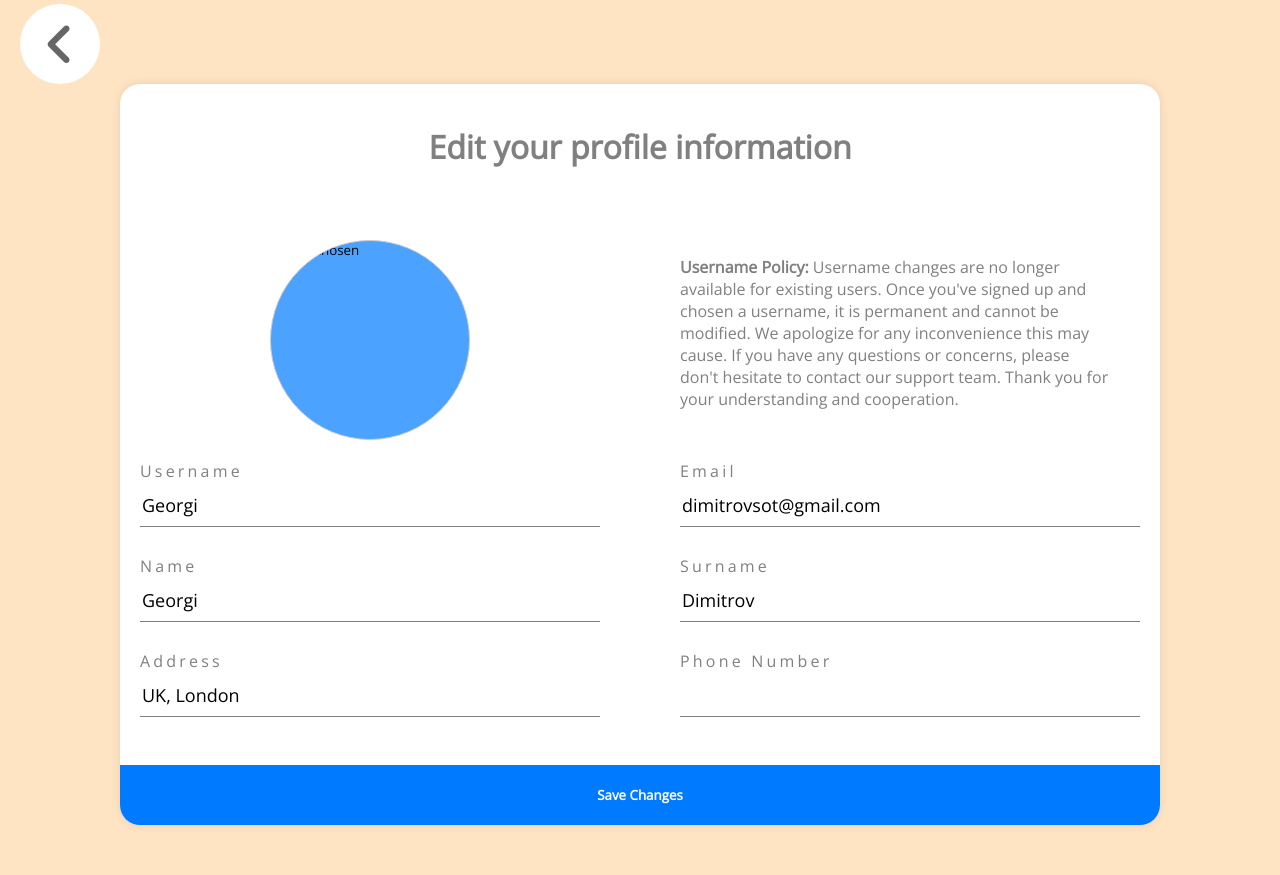
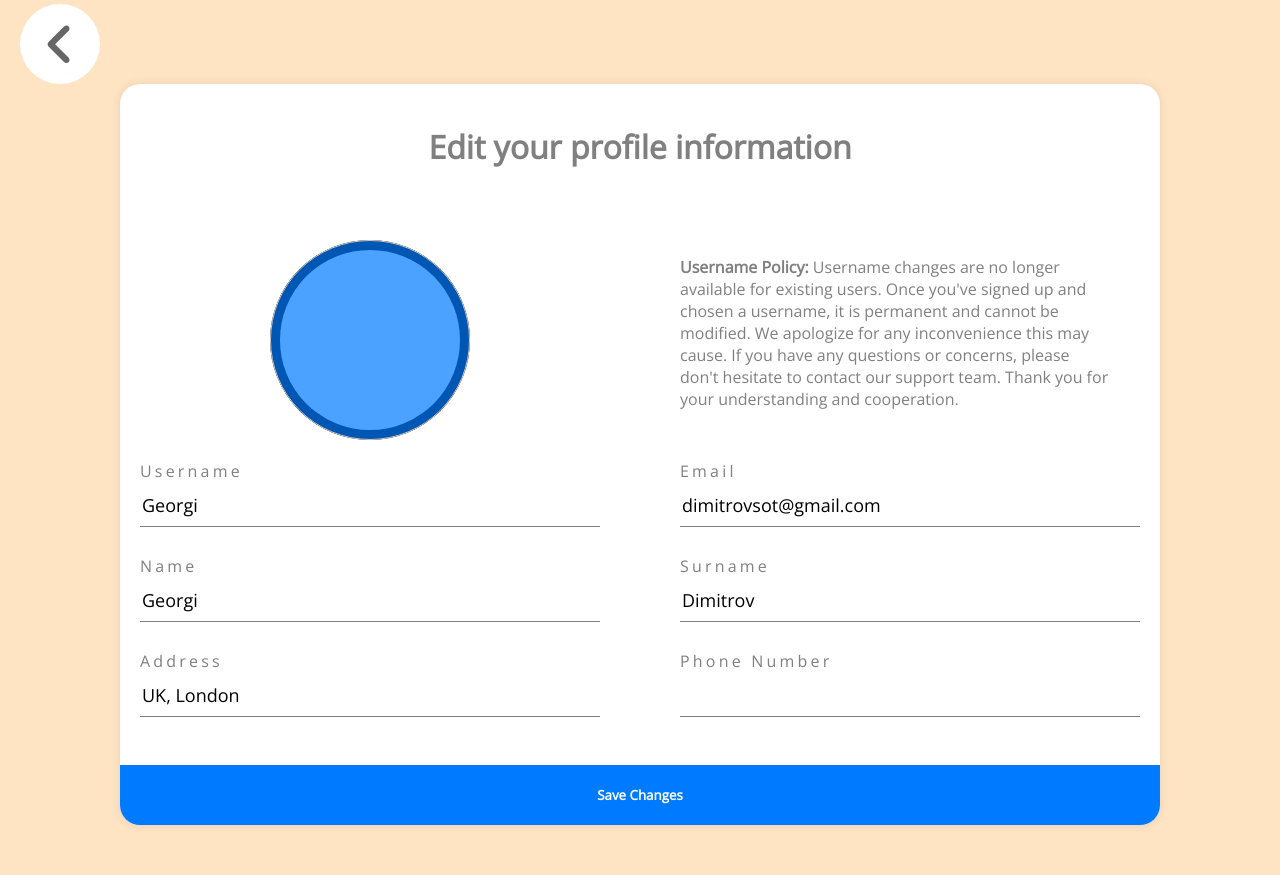
Before and after one commit to kaloydimitrov/PizzaGang, a Django app: page /user-info/edit/14/ in a window 1280 px wide. Shown: the part 96-971 px from the top of the page. Run offline with Django 4.2, Linux system fonts and the light colour scheme; data comes from the database, SQL or seed files in the repository; some libraries are stand-ins or nearby versions.

Commit message:
remove text from file field

```diff
--- a/static/css/edit_info.css
+++ b/static/css/edit_info.css
@@ -71,6 +71,8 @@ form button:hover {
     position: relative;
     height: 200px;
     width: 200px;
+    outline: 10px solid black;
+    outline-offset: -10px;
     border-radius: 100%;
     margin-left: auto;
     margin-right: auto;
@@ -90,6 +92,10 @@ form button:hover {
 
 input[type="file"]::file-selector-button {
     display: none;
+}
+
+input[type="file"] {
+    color: transparent;
 }
 
 .username-info p {
```
